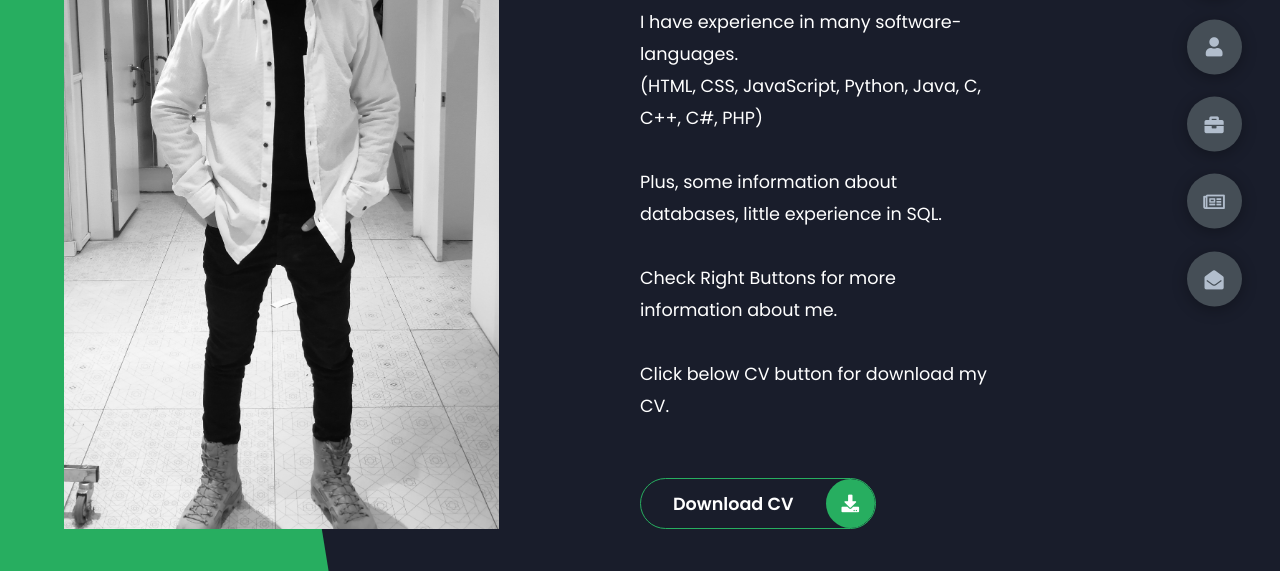
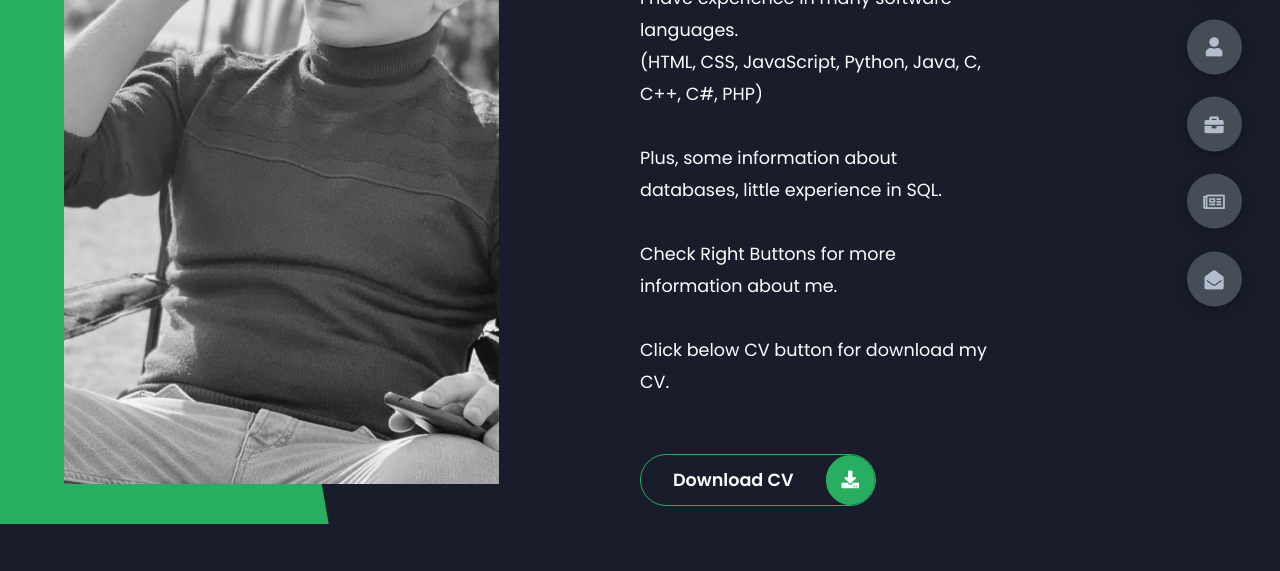
Before and after one commit to furkycl/furkycl.github.io, a plain HTML site: page index.html in a window 1280 px wide. Shown: the part 276-847 px from the top of the page. After the commit the page ends 800 px from the top, so only its background shows below. Drawn offline with Linux system fonts and the light colour scheme; a script that the page names is missing.

Commit message:
Update index.html

```diff
--- a/index.html
+++ b/index.html
@@ -18,7 +18,7 @@
             <div class="left-header">
                 <div class="h-shape"></div>
                 <div class="image">
-                    <img src="img/mainpicture1.jpg" alt="">
+                    <img src="img/mainpicture.jpg" alt="">
                 </div>
             </div>
             <div class="right-header">
```
